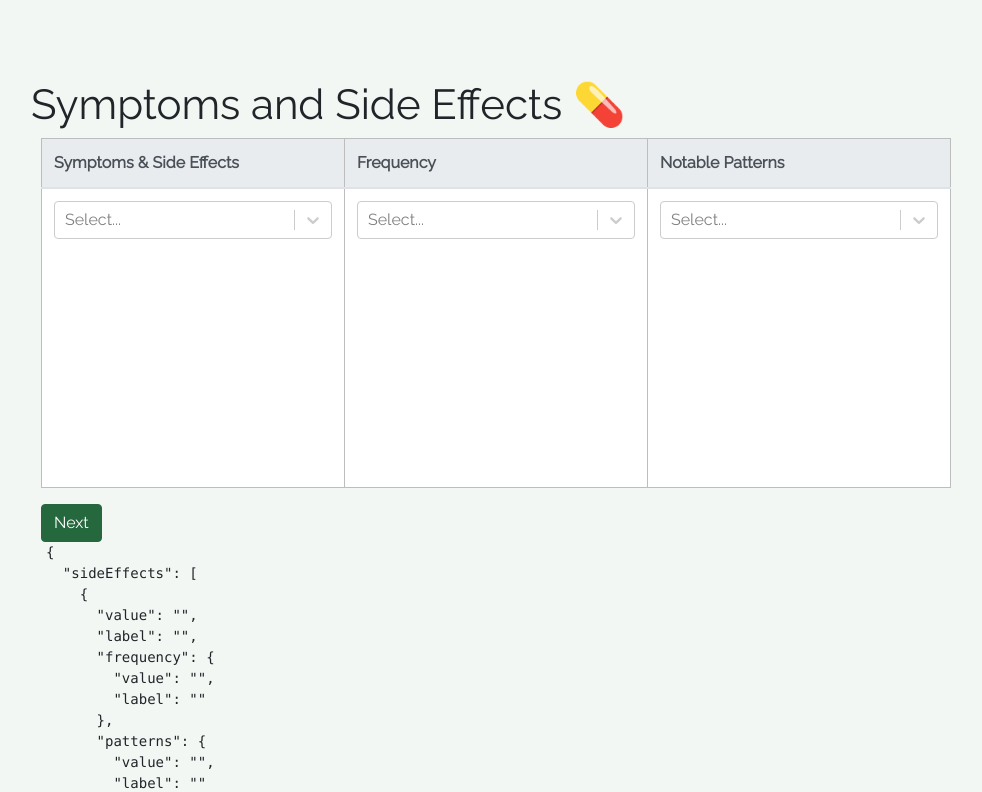
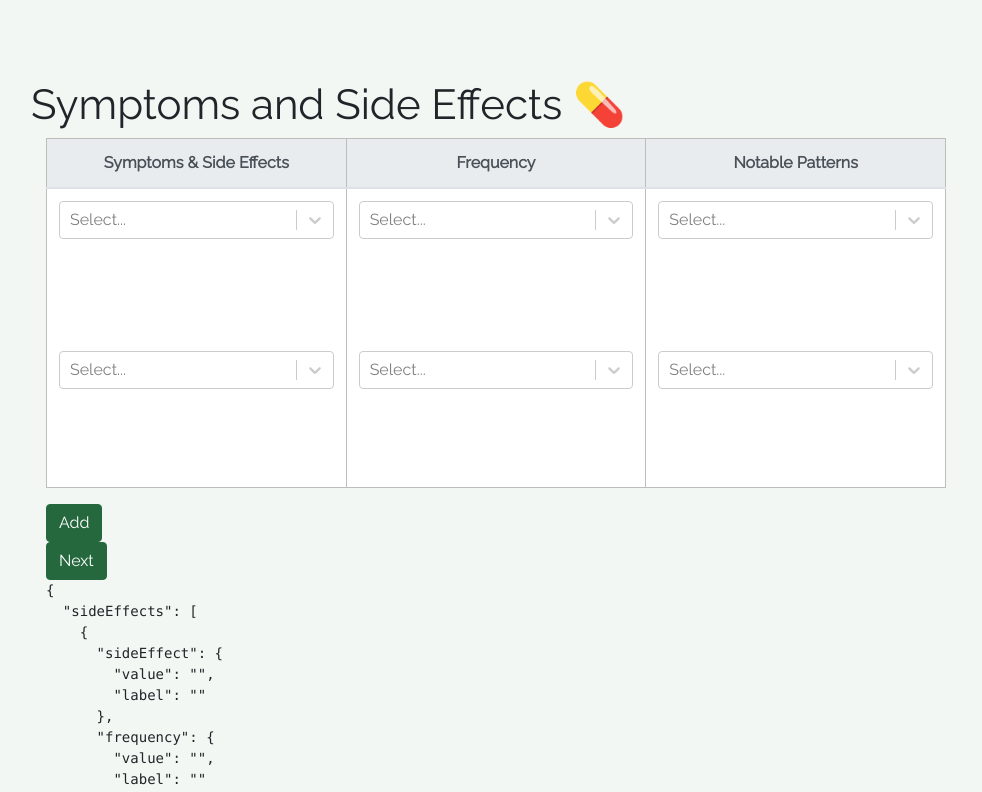
Before and after one commit to nicolelee1012/entyre-frontend, a React (Create React App) app: page / in a window 1280 px wide. Shown: the part 2380-3172 px from the top of the page, without its empty margins (244-1226 px from the left). Built offline with nearby package versions, Linux system fonts and the light colour scheme; no server answers.

Commit message:
fixed rows of select fields in symptoms table

```diff
--- a/src/components/Diagnosis/Diagnosis.js
+++ b/src/components/Diagnosis/Diagnosis.js
@@ -115,7 +115,9 @@ function Diagnosis() {
                                 <Form noValidate onSubmit={handleSubmit}>
                                     <Form.Row>
                                         <Form.Group>
-                                            <label>Number of Diagnosis</label>
+                                            <Form.Label>
+                                                Number of Diagnosis
+                                            </Form.Label>
                                             <Field name="numberOfDiagnosis">
                                                 {({ field }) => (
                                                     <select
--- a/src/components/FormFields/InputField.js
+++ b/src/components/FormFields/InputField.js
@@ -1,8 +1,7 @@
-import React, { Component } from "react";
+import React from "react";
 import "bootstrap/dist/css/bootstrap.css";
 import { Col, Form } from "react-bootstrap";
 import { getIn, Field, useField } from "formik";
-import AsyncCreatableSelect from "react-select/async-creatable";
 
 const InputField = ({ name, label, handleChange, col, ...props }) => {
     const [field, meta] = useField(props);
@@ -24,27 +23,4 @@ const InputField = ({ name, label, handleChange, col, ...props }) => {
     );
 };
 
-export class SelectField extends Component {
-    handleChange = (value) => {
-        this.props.onChange(this.props.name, value);
-    };
-
-    render() {
-        return (
-            <Form.Group>
-                <AsyncCreatableSelect
-                    onChange={this.handleChange}
-                    isMulti
-                    cacheOptions
-                    defaultOptions
-                    loadOptions={this.props.promiseOptions}
-                />
-                {/* {!!this.props.error && this.props.touched && (
-                    <div style={{ color: "red" }}>{this.props.error}</div>
-                )} */}
-            </Form.Group>
-        );
-    }
-}
-
 export default InputField;
--- /dev/null
+++ b/src/components/FormFields/SelectField.js
@@ -0,0 +1,29 @@
+import React, { Component } from "react";
+import "bootstrap/dist/css/bootstrap.css";
+import { Form } from "react-bootstrap";
+import AsyncCreatableSelect from "react-select/async-creatable";
+
+class SelectField extends Component {
+    handleChange = (value) => {
+        this.props.onChange(this.props.name, value);
+    };
+
+    render() {
+        return (
+            <Form.Group>
+                <AsyncCreatableSelect
+                    isClearable
+                    onChange={this.handleChange}
+                    cacheOptions
+                    defaultOptions
+                    loadOptions={this.props.promiseOptions}
+                />
+                {/* {!!this.props.error && this.props.touched && (
+                    <div style={{ color: "red" }}>{this.props.error}</div>
+                )} */}
+            </Form.Group>
+        );
+    }
+}
+
+export default SelectField;
--- a/src/components/SideEffects/SideEffects.css
+++ b/src/components/SideEffects/SideEffects.css
@@ -9,6 +9,7 @@
     border-top: 1px solid #bdbdbd !important;
     border-left: 1px solid #bdbdbd !important;
     border-right: 1px solid #bdbdbd !important;
+    text-align: center;
 }
 
 .table td {
--- a/src/components/SideEffects/SideEffects.js
+++ b/src/components/SideEffects/SideEffects.js
@@ -5,8 +5,8 @@ import { Container, Form, Table, Button } from "react-bootstrap";
 import Wrapper from "../Wrapper/Wrapper";
 import styled from "styled-components";
 // import * as yup from "yup";
-import { Formik } from "formik";
-import { SelectField } from "../FormFields/InputField";
+import { Formik, FieldArray } from "formik";
+import SelectField from "../FormFields/SelectField";
 
 const SideEffectsStyled = styled.div``;
 
@@ -61,8 +61,18 @@ export default class SideEffects extends Component {
                             initialValues={{
                                 sideEffects: [
                                     {
+                                        sideEffect: {
                                             value: "",
                                             label: "",
+                                        },
+                                        frequency: { value: "", label: "" },
+                                        patterns: { value: "", label: "" },
+                                    },
+                                    {
+                                        sideEffect: {
+                                            value: "",
+                                            label: "",
+                                        },
                                         frequency: { value: "", label: "" },
                                         patterns: { value: "", label: "" },
                                     },
@@ -84,8 +94,7 @@ export default class SideEffects extends Component {
                                 // Sets setSubmitting to false after form is reset
                                 setSubmitting(false);
                             }}
-                        >
-                            {({
+                            render={({
                                 handleSubmit,
                                 handleChange,
                                 isSubmitting,
@@ -96,28 +105,46 @@ export default class SideEffects extends Component {
                             }) => (
                                 <Form noValidate onSubmit={handleSubmit}>
                                     <Container className="flex-row justify-content-center">
-                                        <Form.Row>
+                                        <FieldArray name="sideEffects">
+                                            {(arrayHelpers) => (
+                                                <div>
                                                     <Table responsive="sm">
                                                         <thead className="thead-light">
                                                             <tr>
                                                                 <th>
-                                                            Symptoms & Side
-                                                            Effects
+                                                                    Symptoms &
+                                                                    Side Effects
                                                                 </th>
-                                                        <th>Frequency</th>
                                                                 <th>
-                                                            Notable Patterns
+                                                                    Frequency
+                                                                </th>
+                                                                <th>
+                                                                    Notable
+                                                                    Patterns
                                                                 </th>
                                                             </tr>
                                                         </thead>
                                                         <tbody>
-                                                    <tr>
+                                                            {values.sideEffects.map(
+                                                                (
+                                                                    sideEffect,
+                                                                    i
+                                                                ) => {
+                                                                    return (
+                                                                        <tr
+                                                                            key={
+                                                                                i
+                                                                            }
+                                                                        >
                                                                             <td>
-                                                            <Form.Group>
                                                                                 <SelectField
-                                                                    name="sideEffects"
+                                                                                    name={`sideEffects.${i}.sideEffect`}
                                                                                     value={
-                                                                        values.sideEffects
+                                                                                        values
+                                                                                            .sideEffects[
+                                                                                            i
+                                                                                        ]
+                                                                                            .sideEffect
                                                                                     }
                                                                                     onChange={
                                                                                         setFieldValue
@@ -132,14 +159,16 @@ export default class SideEffects extends Component {
                                                                                     //     touched.sideEffects
                                                                                     // }
                                                                                 />
-                                                            </Form.Group>
                                                                             </td>
+
                                                                             <td>
                                                                                 <SelectField
-                                                                name="frequency"
+                                                                                    name={`sideEffects.${i}.frequency`}
                                                                                     value={
                                                                                         values
-                                                                        .sideEffects[0]
+                                                                                            .sideEffects[
+                                                                                            i
+                                                                                        ]
                                                                                             .frequency
                                                                                     }
                                                                                     onChange={
@@ -152,9 +181,13 @@ export default class SideEffects extends Component {
                                                                             </td>
                                                                             <td>
                                                                                 <SelectField
-                                                                name="patterns"
+                                                                                    name={`sideEffects.${i}.patterns`}
                                                                                     value={
-                                                                    values.patterns
+                                                                                        values
+                                                                                            .sideEffects[
+                                                                                            i
+                                                                                        ]
+                                                                                            .patterns
                                                                                     }
                                                                                     onChange={
                                                                                         setFieldValue
@@ -165,8 +198,50 @@ export default class SideEffects extends Component {
                                                                                 />
                                                                             </td>
                                                                         </tr>
+                                                                    );
+                                                                }
+                                                            )}
                                                         </tbody>
                                                     </Table>
+                                                    <Button
+                                                        variant="primary"
+                                                        OnClick={() => {
+                                                            arrayHelpers.push({
+                                                                sideEffect: [
+                                                                    {
+                                                                        value:
+                                                                            "",
+                                                                        label:
+                                                                            "",
+                                                                    },
+                                                                ],
+
+                                                                frequency: [
+                                                                    {
+                                                                        value:
+                                                                            "",
+                                                                        label:
+                                                                            "",
+                                                                    },
+                                                                ],
+
+                                                                patterns: [
+                                                                    {
+                                                                        value:
+                                                                            "",
+                                                                        label:
+                                                                            "",
+                                                                    },
+                                                                ],
+                                                            });
+                                                        }}
+                                                    >
+                                                        Add
+                                                    </Button>
+                                                </div>
+                                            )}
+                                        </FieldArray>
+
                                         <Button
                                             variant="primary"
                                             type="submit"
@@ -174,14 +249,14 @@ export default class SideEffects extends Component {
                                         >
                                             Next
                                         </Button>
-                                        </Form.Row>
+
                                         <pre>
                                             {JSON.stringify(values, null, 2)}
                                         </pre>
                                     </Container>
                                 </Form>
                             )}
-                        </Formik>
+                        />
                     </Container>
                 </Wrapper>
             </SideEffectsStyled>
```
Lines whose indentation alone changed are shown as unchanged.
